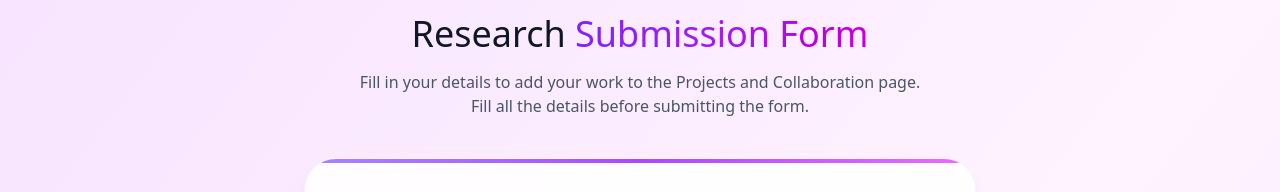
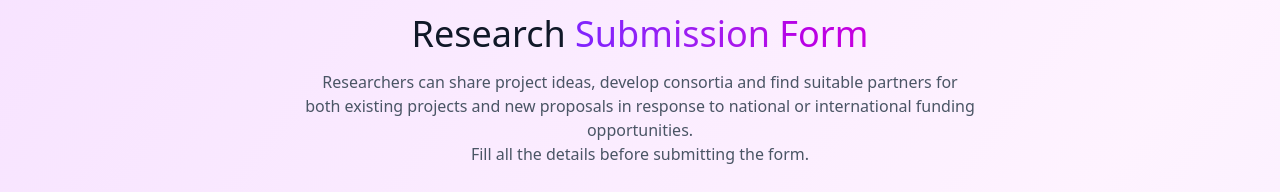
Before and after one commit to Abhijith-Suresh2283/nanoportugal, a React (Vite) app: page /projectsubmission in a window 1280 px wide. Shown: the part 251-443 px from the top of the page. Built offline with nearby package versions, Linux system fonts and the light colour scheme; no server answers.

Commit message:
Updated sentence under the heading

```diff
--- a/src/components/ProjectSubmission.jsx
+++ b/src/components/ProjectSubmission.jsx
@@ -158,7 +158,9 @@ export default function ProjectSubmissionPage() {
             </span>
           </h1>
           <p className="text-gray-600 font-light">
-            Fill in your details to add your work to the Projects and Collaboration page.
+            Researchers can share project ideas, develop consortia and find suitable
+            partners for both existing projects and new proposals in response to national
+            or international funding opportunities.
           </p>
           <p className="text-gray-600 font-light">
             Fill all the details before submitting the form.
```
